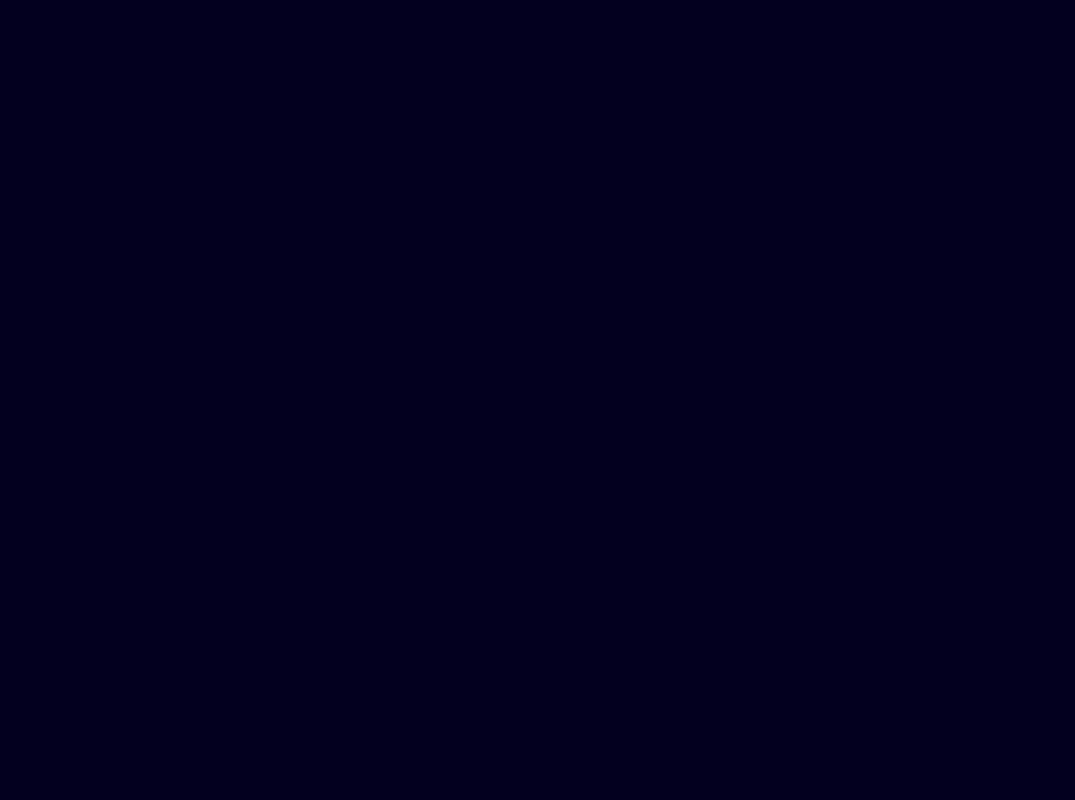
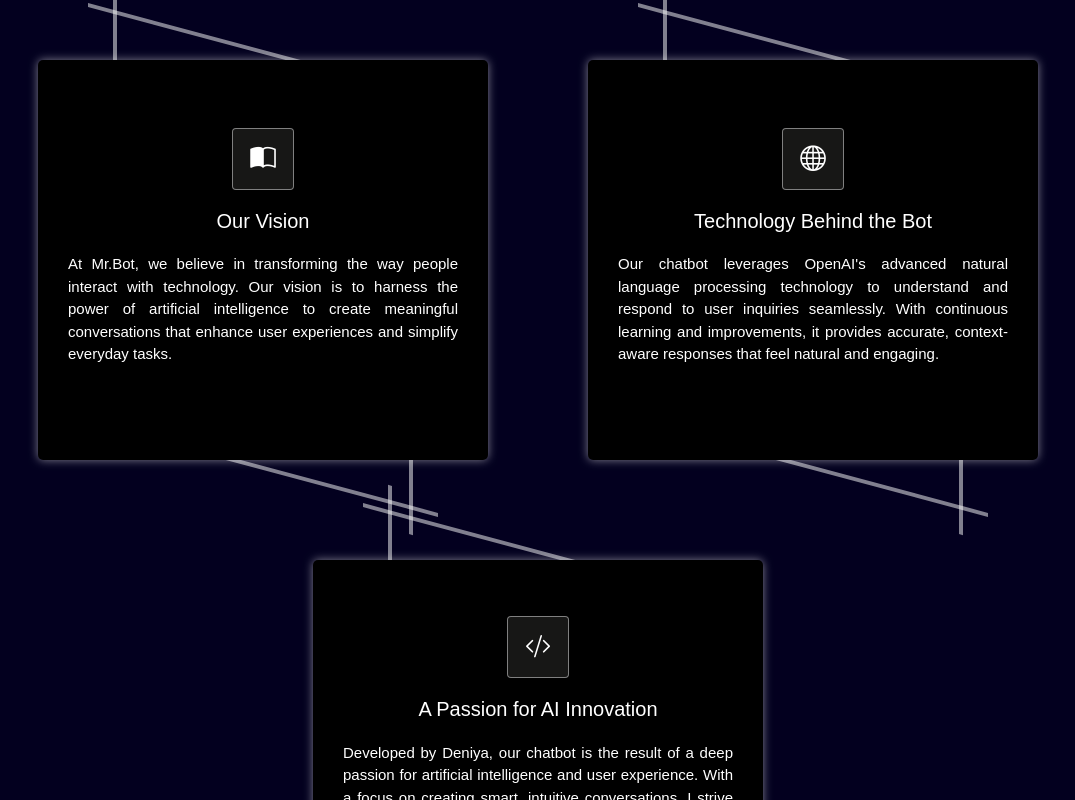
Before and after one commit to Deniya-Edwinraj/Mr.Bot-Frontend, a React (Create React App) app: page /about in a window 1280 px wide. Before the commit this address had no page. Shown: the top 800 px of the page, without its empty margins (102-1177 px from the left). Built offline with nearby package versions, Linux system fonts and the light colour scheme.

Commit message:
third commit

```diff
--- a/package.json
+++ b/package.json
@@ -6,6 +6,7 @@
     "@testing-library/jest-dom": "^5.17.0",
     "@testing-library/react": "^13.4.0",
     "@testing-library/user-event": "^13.5.0",
+    "bootstrap-icons": "^1.11.3",
     "react": "^18.3.1",
     "react-dom": "^18.3.1",
     "react-router-dom": "^6.26.2",
--- /dev/null
+++ b/src/About.css
@@ -0,0 +1,133 @@
+.service{
+    /* background-color: black; */
+    display: flex;
+    justify-content: center;
+    align-items: center;
+    min-height: 80vh;
+}
+.services{
+    position: relative;
+    display: flex;
+    justify-content: center;
+    align-items: center;
+    flex-wrap: wrap;
+    padding: 60px 0;
+    gap: 100px;
+}
+.services .box{
+    position: relative;
+    padding: 15px 20px;
+    width: 450px;
+    height: 400px;
+    background: #000;
+    display: flex;
+    justify-content: center;
+    align-items: center;
+    border-radius: 5px;
+    box-shadow: 0 0 10px 0 rgba(255,255,255,.5);
+    text-align: center;
+}
+
+
+.services .box::before{
+    content: '';
+    position: absolute;
+    inset: -10px 50px;
+    border-top: 4px solid rgba(255,255,255,.5);
+    border-bottom: 4px solid rgba(255,255,255,.5);
+    z-index: -1;
+    transform: skewY(15deg);
+    transition: 0.5s ease-in-out;
+}
+.services .box:hover::before{
+    transform: skewY(0deg);
+    inset: -10px 40px;
+}
+.services .box::after{
+    content: '';
+    position: absolute;
+    inset: -10px 50px;
+    border-left: 4px solid rgba(255,255,255,.5);
+    border-right: 4px solid rgba(255,255,255,.5);
+    z-index: -1;
+    transform: skewY(15deg);
+    transition: 0.5s ease-in-out;
+}
+.services .box:hover::after{
+    transform: skewY(0deg);
+    inset: -10px 40px;
+}
+
+.services .box::before{
+    content: '';
+    position: absolute;
+    inset: -10px 50px;
+    border-top: 4px solid rgba(255,255,255,.5);
+    border-bottom: 4px solid rgba(255,255,255,.5);
+    z-index: -1;
+    transform: skewY(15deg);
+    transition: 0.5s ease-in-out;
+}
+.services .box:hover::before{
+    transform: skewY(0deg);
+    inset: -10px 40px;
+}
+.services .box::after{
+    content: '';
+    position: absolute;
+    inset: -35px 75px;
+    border-left: 4px solid rgba(255,255,255,.5);
+    border-right: 4px solid rgba(255,255,255,.5);
+    z-index: -1;
+    transform: skewY(15deg);
+    transition: 0.5s ease-in-out;
+}
+.services .box:hover::after{
+    transform: skewY(0deg);
+    inset: -10px 40px;
+}
+
+.services .box .service-content{
+    position: relative;
+    display: flex;
+    justify-content: center;
+    align-items: center;
+    flex-direction: column;
+    gap: 20px;
+    padding: 0 10px;
+    width: 100%;
+    height: 100%;
+    color: #fff;
+}
+.services .box .service-icon{
+    color: rgba(255,255,255,.5);
+    width: 60px;
+    height: 60px;
+    border-radius: 3px;
+    box-shadow: 0 0 0 1px rgba(255,255,255,.5);
+    display: flex;
+    justify-content: center;
+    align-items: center;
+    font-size: 2.5em;
+    background: rgba(226, 223, 210, 0.1);
+    transition: 0.5s ease-in-out;
+}
+.services .box .service-content a{
+    background: rgba(255,255,255,.5);
+    padding: 10px;
+    border-radius: 3px;
+    text-decoration: none;
+    color: #000;
+}
+.services .box .service-content a:hover{
+    background: rgba(255,255,255,.5);
+}
+
+.service-text h4{
+    font-size: 20px;
+}
+
+.service-text p{
+    font-size: 15px;
+    text-align: justify;
+}
--- /dev/null
+++ b/src/About.js
@@ -0,0 +1,45 @@
+import React from 'react';
+import './About.css';
+import 'bootstrap-icons/font/bootstrap-icons.css';
+
+function Services() {
+    return (
+
+        <div className="service">
+        <div className="services">
+            {/* <!-- 1 --> */}
+            <div className="box glowing-card">
+                <div className="service-content">
+                    <div className="service-icon"><i class="bi bi-book-half"></i></div>
+                    <div className="service-text">
+                        <h4>Our Vision</h4><br/>
+                        <p>At Mr.Bot, we believe in transforming the way people interact with technology. Our vision is to harness the power of artificial intelligence to create meaningful conversations that enhance user experiences and simplify everyday tasks.</p><br/>
+                    </div>
+                </div>
+            </div>
+            {/* <!-- 2 --> */}
+            <div className="box">
+                <div className="service-content">
+                    <div className="service-icon"><i class="bi bi-globe"></i></div>
+                    <div className="service-text">
+                        <h4>Technology Behind the Bot</h4><br/>
+                        <p> Our chatbot leverages OpenAI's advanced natural language processing technology to understand and respond to user inquiries seamlessly. With continuous learning and improvements, it provides accurate, context-aware responses that feel natural and engaging.</p><br/>
+                    </div>
+                </div>
+            </div>
+            {/* <!-- 3 --> */}
+            <div className="box">
+                <div className="service-content">
+                    <div className="service-icon"><i class="bi bi-code-slash"></i></div>
+                    <div className="service-text">
+                        <h4>A Passion for AI Innovation</h4><br/>
+                        <p>Developed by Deniya, our chatbot is the result of a deep passion for artificial intelligence and user experience. With a focus on creating smart, intuitive conversations, I strive to make technology more accessible and engaging for everyone. Join me on this journey as I continue to enhance and evolve the chatbot to meet your needs!</p><br/>
+                    </div>
+                </div>
+            </div>
+
+        </div>
+        </div>
+    );
+}
+export default Services;
--- a/src/App.js
+++ b/src/App.js
@@ -3,6 +3,7 @@
 import Chat from './chat.js';
 import LoginForm from './Login.js';
 import RegisterForm from './Register.js';
+import Services from './About.js';
 
 function App() {
   return (
@@ -14,6 +15,7 @@
           <Route path="/Chatbot" element={<Chat />} />
           <Route path="/login" element={<LoginForm />} />
           <Route path="/register" element={<RegisterForm />} />
+          <Route path="/about" element={<Services />} />
         </Routes>
       </div>
     </Router>
--- a/src/Register.js
+++ b/src/Register.js
@@ -37,7 +37,7 @@
             </div>
             <div className="input-box">
               <span className="icon">
-              <i className="bi bi-person-fill"></i>
+              <i class="bi bi-envelope-at-fill"></i>
               </span>
               <input
                 type="email"
--- a/src/login.css
+++ b/src/login.css
@@ -136,7 +136,7 @@
 .login-box{
     position: relative;
     width: 400px;
-    height: 450px;
+    height: 500px;
     background-color: rgb(3, 0, 31);
     border-radius: 20px;
     display: flex;
--- a/src/main.js
+++ b/src/main.js
@@ -18,7 +18,7 @@
       <nav id="navmenu" className="navmenu" >
         <ul>
           <li><a href="#hero" className="active" style={{ textDecoration: 'none' }}>Home<br/></a></li>
-          <li><a href="#about" style={{ textDecoration: 'none' }}>About</a></li>
+          <li><Link to='/about' style={{ textDecoration: 'none'}}><a href="#about" style={{ textDecoration: 'none' }}>About</a></Link></li>
           <li><a href="#menu" style={{ textDecoration: 'none' }}>Explore</a></li>
         </ul>
         <i className="mobile-nav-toggle d-xl-none bi bi-list"></i>
@@ -34,7 +34,6 @@
 
     {/* <!-- Hero Section --> */}
     <section id="hero" className="hero section light-background">
-
       <div className="container">
         <div className="row gy-4 justify-content-center justify-content-lg-between">
           <div className="col-lg-5 order-2 order-lg-1 d-flex flex-column justify-content-center">
@@ -47,12 +46,10 @@
             </div>
           </div>
           <div className="col-lg-5 order-1 order-lg-2 hero-img test-animate" data-aos="zoom-out">
-  <img src={model} className="img-fluid animated" alt=""/>
-</div>
-
+           <img src={model} className="img-fluid animated" alt=""/>
+          </div>
         </div>
       </div>
-
     </section>
     {/* </main> */}
 
```
Also changed, not shown: src/App.css (line endings or trailing spaces), 1 other file (tests, documents, lock files or other folders).
